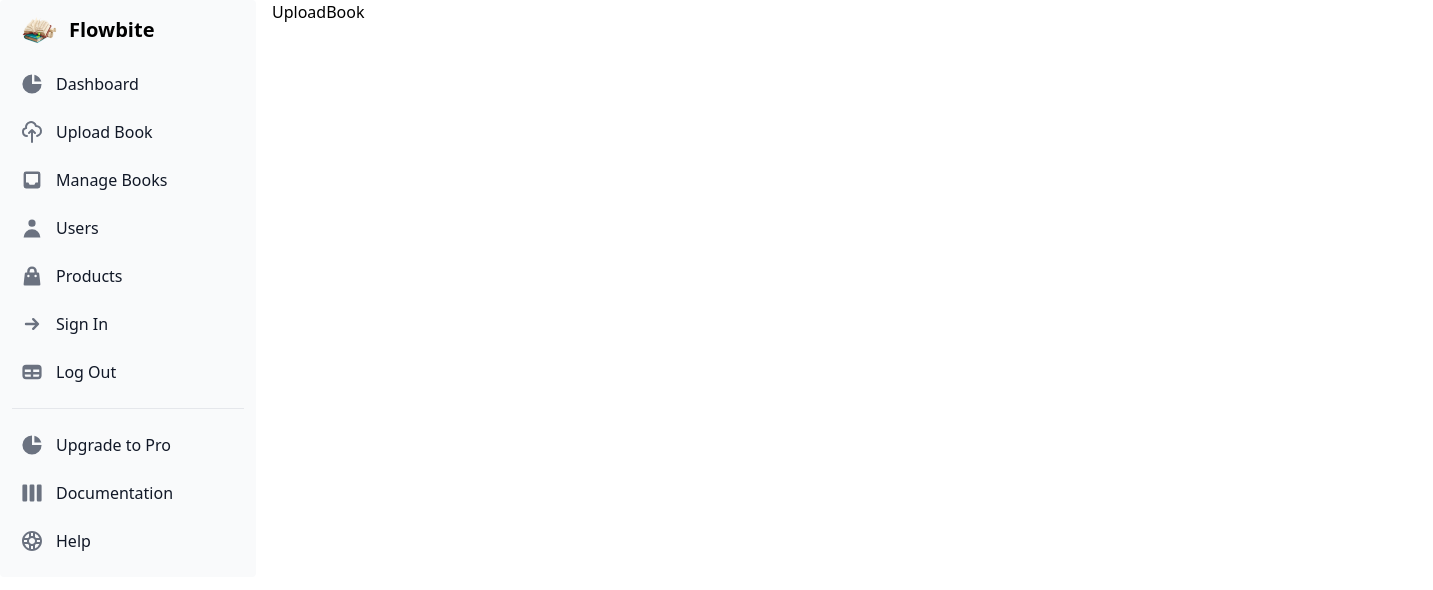
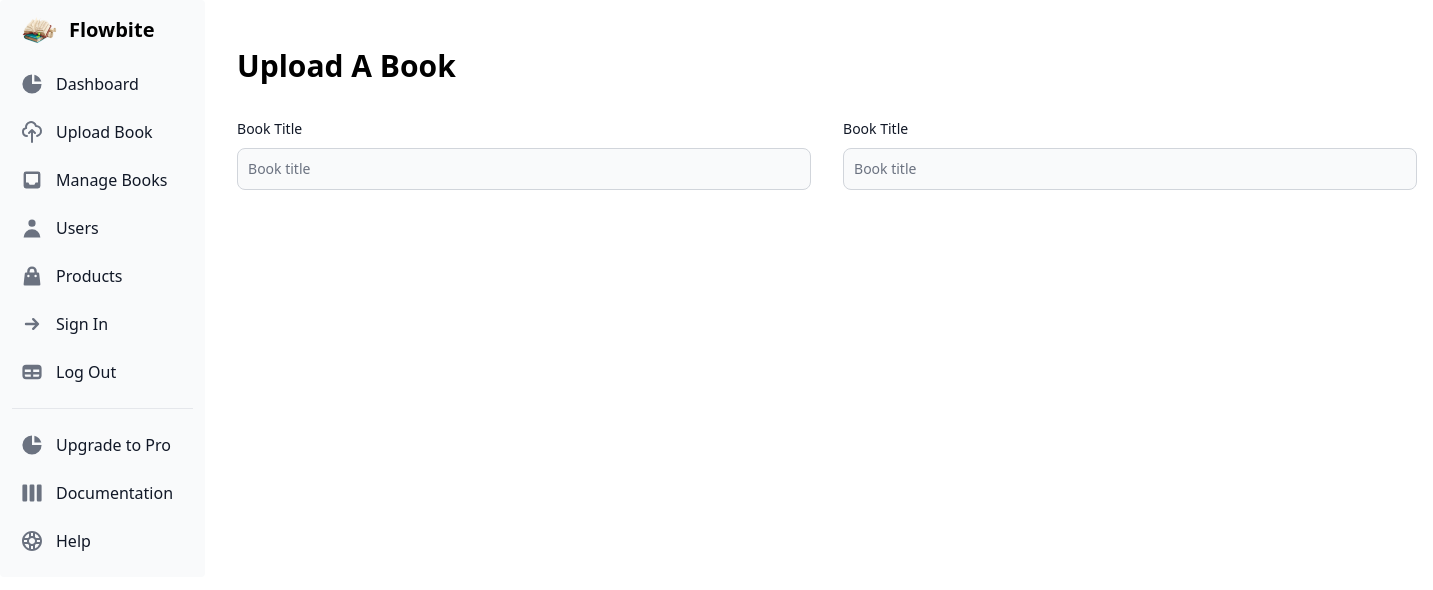
Before and after one commit to Pasindu599/MERN-Book-shop, a React (Vite) app in the folder client/: page /admin/dashboard/upload in a window 1280 px wide. Shown: the top 590 px of the page, 1433 px wide, since content can reach past the window. Built offline with nearby package versions, Linux system fonts and the light colour scheme.

Commit message:
update uploadbook page

```diff
--- a/client/src/dashboard/UploadBook.jsx
+++ b/client/src/dashboard/UploadBook.jsx
@@ -1,7 +1,41 @@
 import React from "react";
 
+import { Button, Checkbox, Label, TextInput } from "flowbite-react";
+
 function UploadBook() {
-  return <div>UploadBook</div>;
+  return (
+    <div className="px-4 my-12 ">
+      <h2 className="mb-8 text-3xl font-bold">Upload A Book</h2>
+      <form className="flex lg:w-[1180px] flex-col flex-wrap gap-4">
+        <div className="flex gap-8">
+          <div className="lg:w-1/2">
+            <div className="mb-2 block">
+              <Label htmlFor="title" value="Book Title" />
+            </div>
+            <TextInput
+              id="bookTitle"
+              name="bookTitle"
+              type="text"
+              placeholder="Book title"
+              required
+            />
+          </div>
+          <div className="lg:w-1/2">
+            <div className="mb-2 block">
+              <Label htmlFor="title" value="Book Title" />
+            </div>
+            <TextInput
+              id="bookTitle"
+              name="bookTitle"
+              type="text"
+              placeholder="Book title"
+              required
+            />
+          </div>
+        </div>
+      </form>
+    </div>
+  );
 }
 
 export default UploadBook;
```
